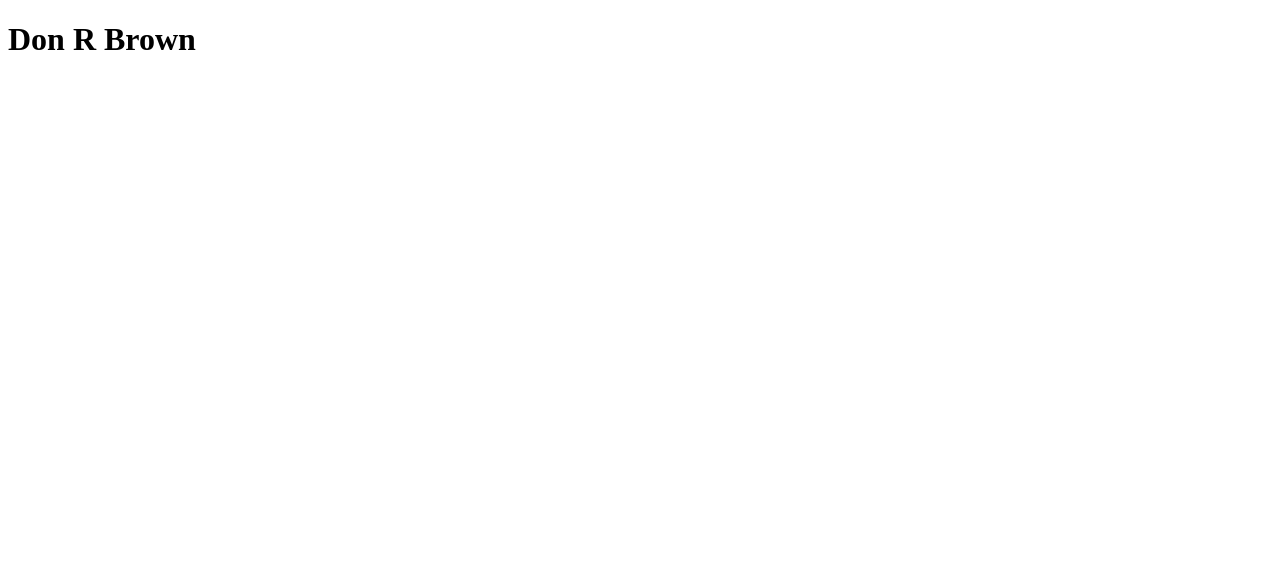
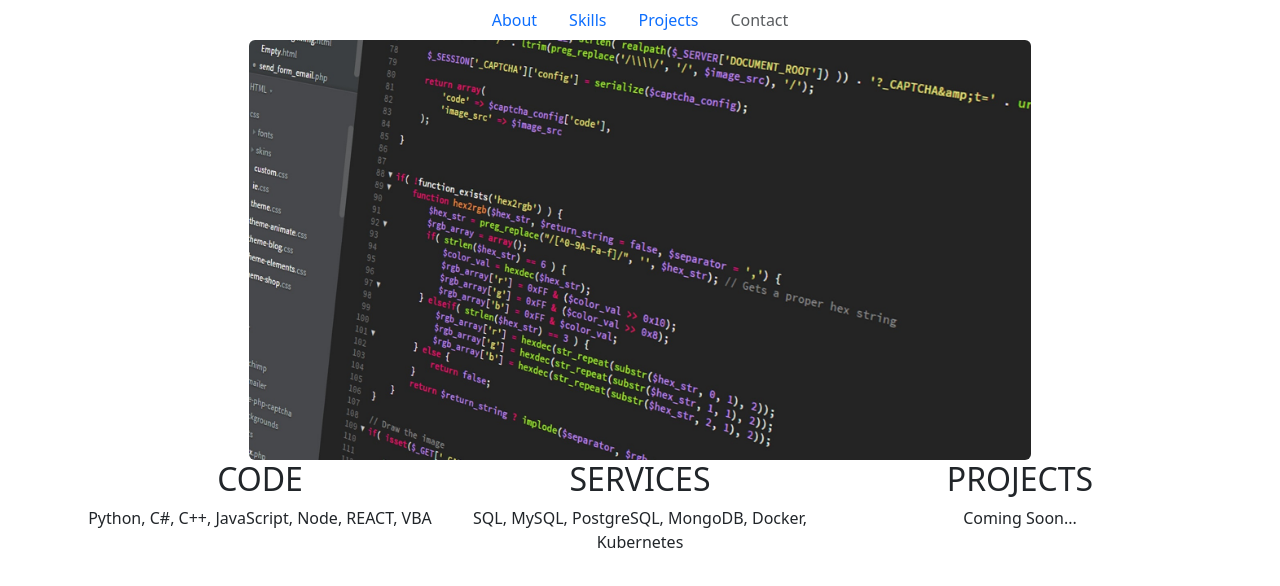
Before and after one commit to DonRBrown/DonRBrown.github.io, a plain HTML site: page index.html in a window 1280 px wide. Drawn offline with nearby package versions, Linux system fonts and the light colour scheme.

Commit message:
Added Bootstrap

```diff
--- a/index.html
+++ b/index.html
@@ -1,19 +1,52 @@
-<!Doctype html>
-<html>
-	<head>
-		<title></title>
-	</head>
+<!DOCTYPE html>
+<html lang="en">
+<head>
+    <meta charset="UTF-8">
+    <meta http-equiv="X-UA-Compatible" content="IE=edge">
+    <meta name="viewport" content="width=device-width, initial-scale=1.0">
+    <title>Don Brown Github Portfolio</title>
+    <link href="https://cdn.jsdelivr.net/npm/bootstrap@5.3.0-alpha1/dist/css/bootstrap.min.css" rel="stylesheet" integrity="sha384-GLhlTQ8iRABdZLl6O3oVMWSktQOp6b7In1Zl3/Jr59b6EGGoI1aFkw7cmDA6j6gD" crossorigin="anonymous">
+    <link rel="stylesheet" href="styles/style.css" >
+</head>
+<body>
+    <ul class="nav justify-content-center">
+        <li class="nav-item">
+          <a class="nav-link active" href="#">About</a>
+        </li>
+        <li class="nav-item">
+          <a class="nav-link" href="#">Skills</a>
+        </li>
+        <li class="nav-item">
+          <a class="nav-link" href="#">Projects</a>
+        </li>
+        <li class="nav-item">
+          <a class="nav-link disabled" href="#" tabindex="-1" aria-disabled="true">Contact</a>
+        </li>
+      </ul>
+    <div class="container">
+        <img src="images/front.jpg" class="rounded mx-auto d-block" alt="...">
+      </div>
 
-		<body>
-
-			<h1>Don R Brown</h1>
+    <div class="container text-center">
+    <div class="row">
+        <div class="col">
+        <h2>CODE</h2>
+            <p>Python, C#, C++, JavaScript, Node, REACT, VBA</p>
+        </div>
+        <div class="col">
+            <h2>SERVICES</h2>
+            <p>SQL, MySQL, PostgreSQL, MongoDB, Docker, Kubernetes</p>
+        </div>
+        <div class="col">
+            <h2>PROJECTS</h2>
+            <p>Coming Soon...</p>
+        </div>
+    </div>
+    </div>
 
 
 
 
-
-
-
-		</body>
-
+    <script src="https://cdn.jsdelivr.net/npm/bootstrap@5.3.0-alpha1/dist/js/bootstrap.bundle.min.js" integrity="sha384-w76AqPfDkMBDXo30jS1Sgez6pr3x5MlQ1ZAGC+nuZB+EYdgRZgiwxhTBTkF7CXvN" crossorigin="anonymous"></script>
+</body>
 </html>
--- /dev/null
+++ b/styles/style.css
@@ -0,0 +1,4 @@
+img {
+    max-width:70%;
+
+}
```
Also changed, not shown: images/front.jpg (added).
